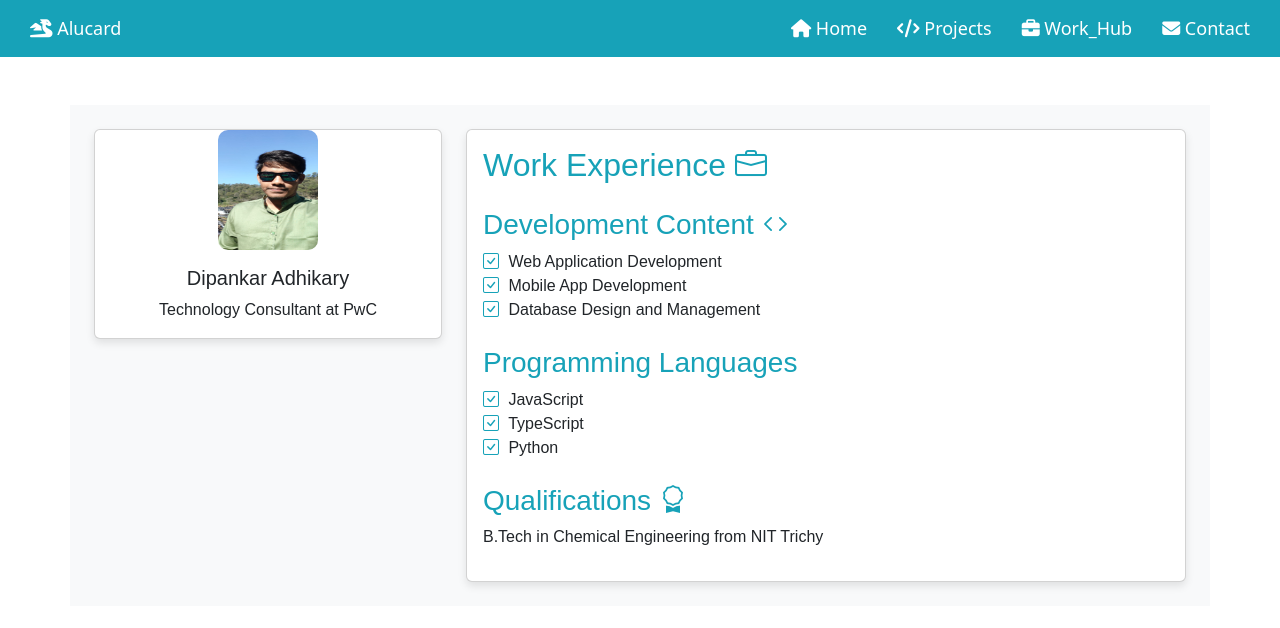
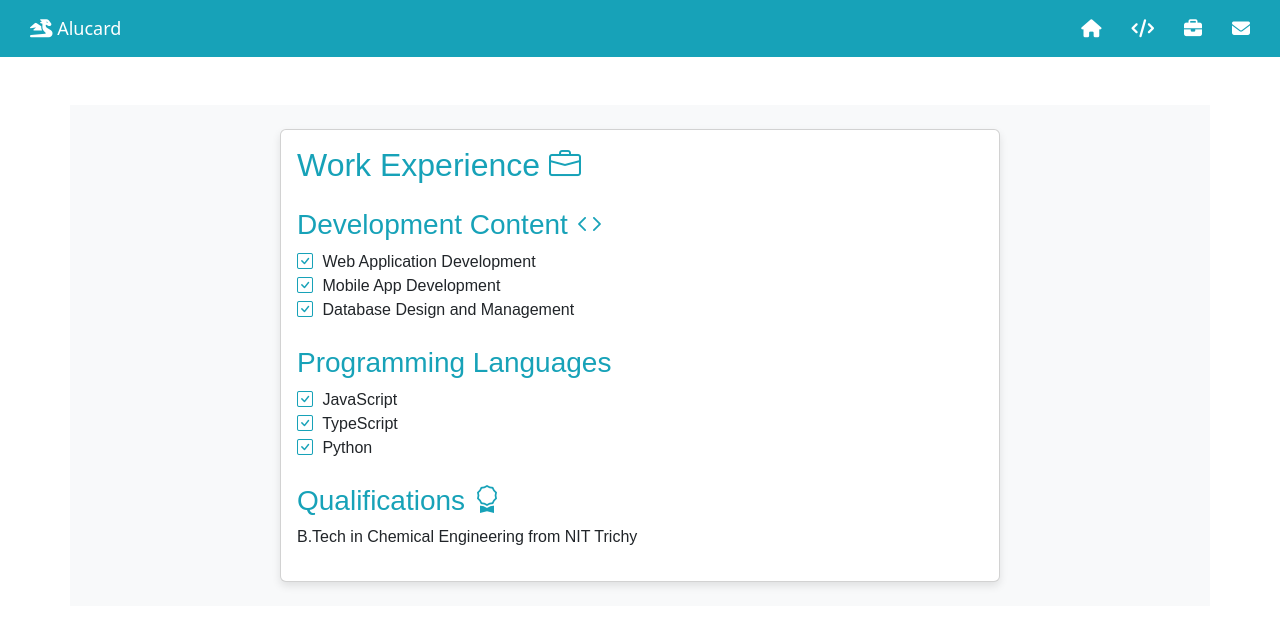
Before and after one commit to adhikary-dipankar/App, an Angular app: page /work in a window 1280 px wide. Shown: the top 628 px of the page. Built offline with nearby package versions, Linux system fonts and the light colour scheme; some icons are missing.

Commit message:
Live App 1.1o

```diff
--- a/src/app/app.component.html
+++ b/src/app/app.component.html
@@ -1,14 +1,18 @@
+<header>
   <nav>
     <div>
       <a routerLink="/home"><i class="fas fa-dragon"></i> Alucard</a>
     </div>
 
     <div>
-    <a routerLink="/home"><i class="fas fa-home"></i> Home</a>
-    <a routerLink="/projects"><i class="fas fa-code"></i> Projects</a>
-    <a routerLink="/work"><i class="fas fa-briefcase"></i> Work_Hub</a>
-    <a routerLink="/contact"><i class="fas fa-envelope"></i> Contact</a>
+      <a routerLink="/home"><i class="fas fa-home"></i></a>
+      <a routerLink="/projects"><i class="fas fa-code"></i></a>
+      <a routerLink="/work"><i class="fas fa-briefcase"></i></a>
+      <a routerLink="/contact"><i class="fas fa-envelope"></i></a>
     </div>
   </nav>
+</header>
 
+<body>
   <router-outlet></router-outlet>
+</body>
--- a/src/app/contact/contact.component.html
+++ b/src/app/contact/contact.component.html
@@ -20,7 +20,7 @@
           <label for="message" class="form-label">Your Message <i class="bi bi-chat-dots"></i></label>
           <textarea class="form-control" id="message" rows="4" placeholder="Type your message"></textarea>
         </div>
-        <button type="submit" class="btn btn-primary submit-button">Submit <i class="bi bi-arrow-right"></i></button>
+        <a href="#" class="btn btn-primary submit-button">Submit <i class="bi bi-arrow-right"></i></a>
       </form>
     </div>
   </div>
--- a/src/app/work/work.component.html
+++ b/src/app/work/work.component.html
@@ -1,15 +1,6 @@
 <div class="container mt-5 bg-light p-4" style="font-family: 'Montserrat', sans-serif;">
   <div class="row">
-    <div class="col-md-4">
-      <div class="card text-center">
-        <img src="assets/profile.jpeg" class="card-img-top rectangle" alt="Profile Image">
-        <div class="card-body text-center">
-          <h5 class="card-title">Dipankar Adhikary</h5>
-          <p class="card-text">Technology Consultant at PwC</p>
-        </div>
-      </div>
-    </div>
-
+    <div class="col-md-2"></div>
     <div class="col-md-8">
       <!-- Work Experience Section -->
       <div class="card">
@@ -48,5 +39,7 @@
         </div>
       </div>
     </div>
+    <div class="col-md-2"></div>
+
   </div>
 </div>
```
Lines whose indentation alone changed are shown as unchanged.
